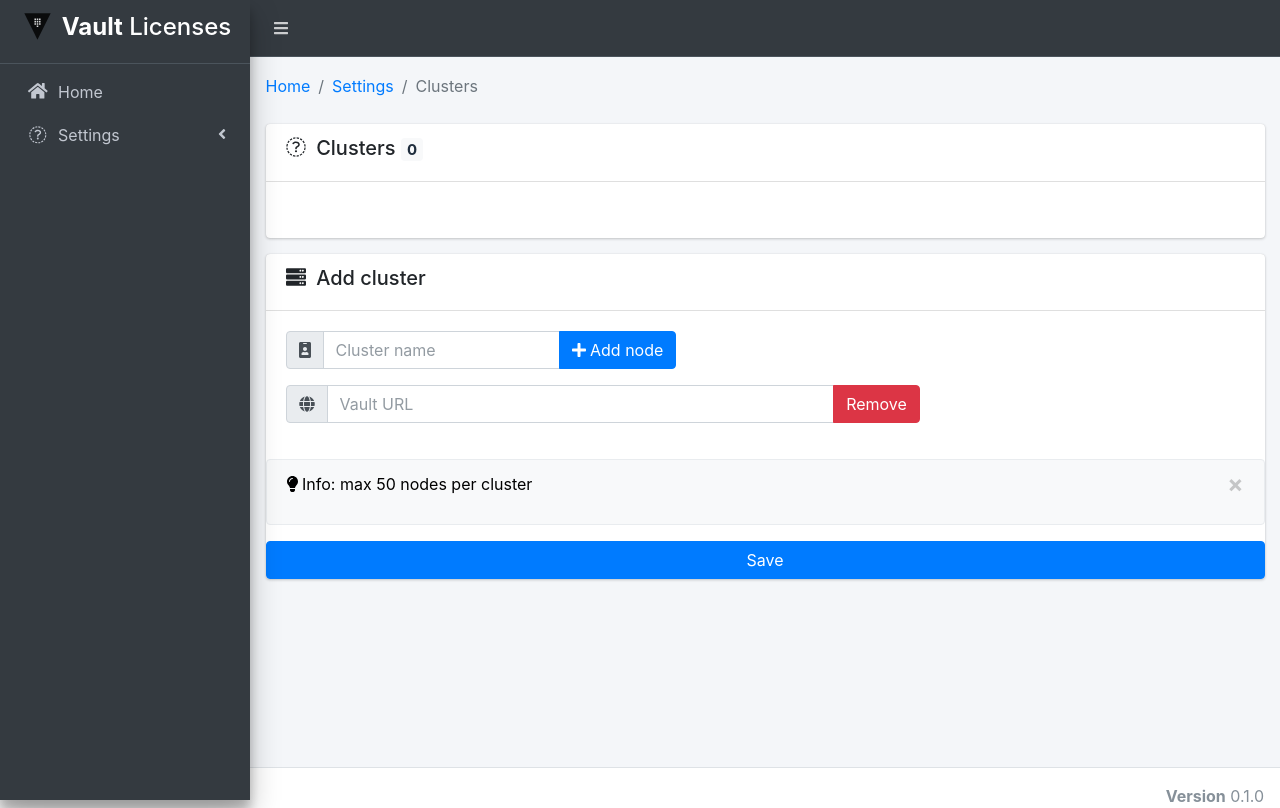
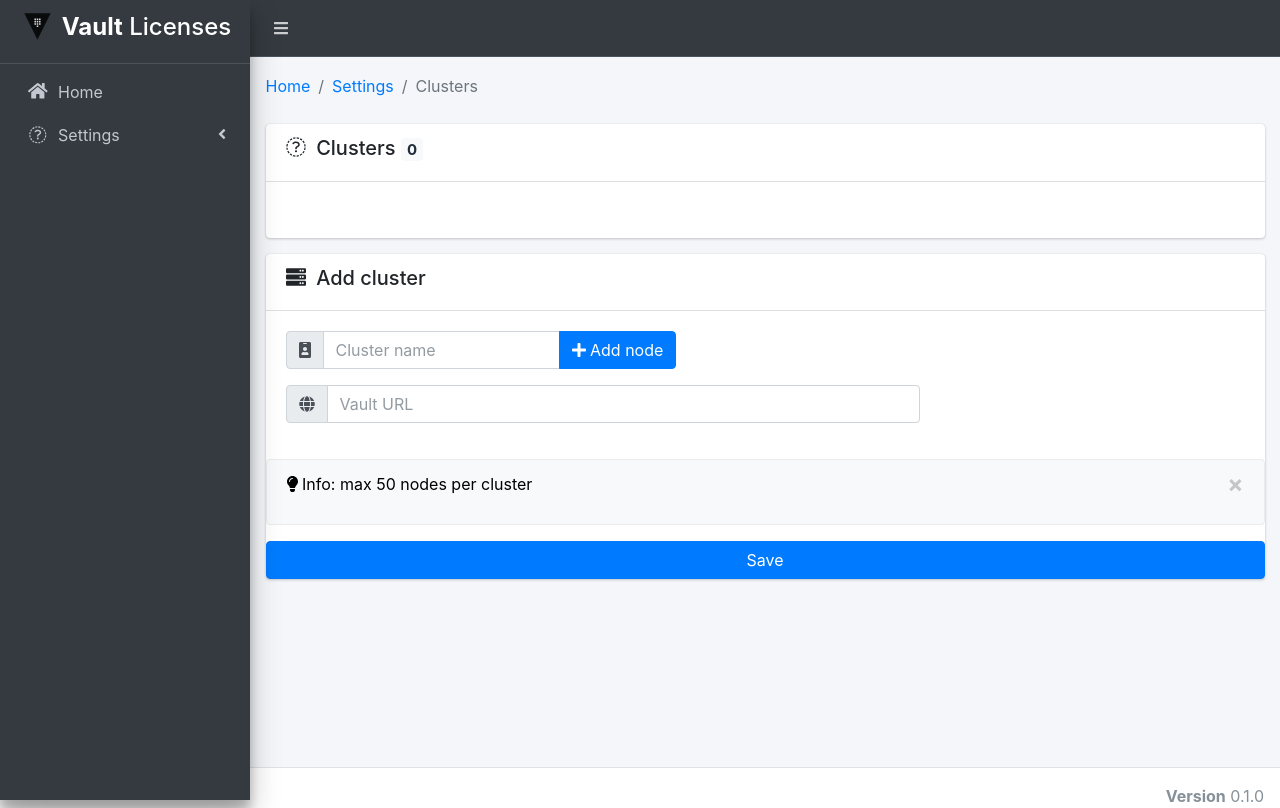
Before and after one commit to escomputers/hc_vault, a Django app: page /clusters/ in a window 1280 px wide. Run offline with Django 4.2, Linux system fonts and the light colour scheme; data that the repository does not hold is empty; some libraries are stand-ins or nearby versions.

Commit message:
Update clusters.html

```diff
--- a/vault/templates/clusters.html
+++ b/vault/templates/clusters.html
@@ -146,9 +146,6 @@
 												<span class="input-group-text"><i class="fas fa-globe"></i></span>
 											</div>
 											<input type="text" name="node1" class="form-control m-input" placeholder="Vault URL" required>
-											<div class="input-group-append">
-												<button id="removeRow" type="button" class="btn btn-danger">Remove</button>
-											</div>
 										</div><!-- input-group mb-3 -->
 									</div><!-- inputFormRow -->
 
```
